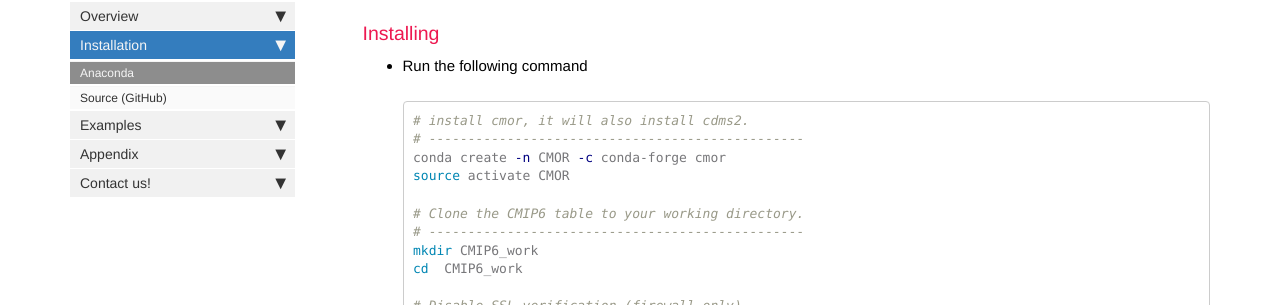
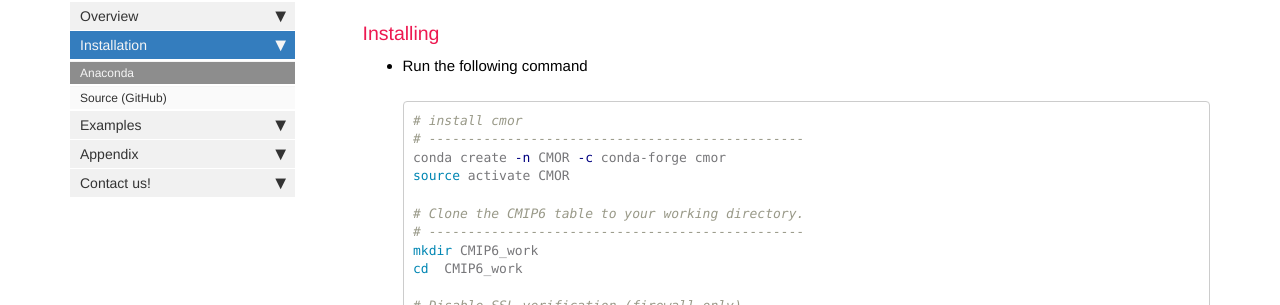
Before and after one commit to mauzey1/cmor3_documentation, a Jekyll site: the page built from mydoc/mydoc_cmor3_conda.md, in a window 1280 px wide and 900 px high, scrolled down 591 px. Shown: the part 147-452 px from the top of the window. Built offline with Jekyll 4.4.1, drawn with Linux system fonts in a browser that asks for light colours; nearby versions of some CDN libraries; comment, search, counter and statistics services are not loaded.

Commit message:
cdms2 is no longer installed with cmor, and PrePARE does not depend on it.

````diff
--- a/mydoc/mydoc_cmor3_conda.md
+++ b/mydoc/mydoc_cmor3_conda.md
@@ -32,7 +32,7 @@ permalink: /mydoc_cmor3_conda/
   * Run the following command
 
     ```bash
-    # install cmor, it will also install cdms2.
+    # install cmor
     # ------------------------------------------------
     conda create -n CMOR -c conda-forge cmor
     source activate CMOR
````
Also changed, not shown: mydoc/mydoc_cmip6_validator.md (+1 -1 lines).
